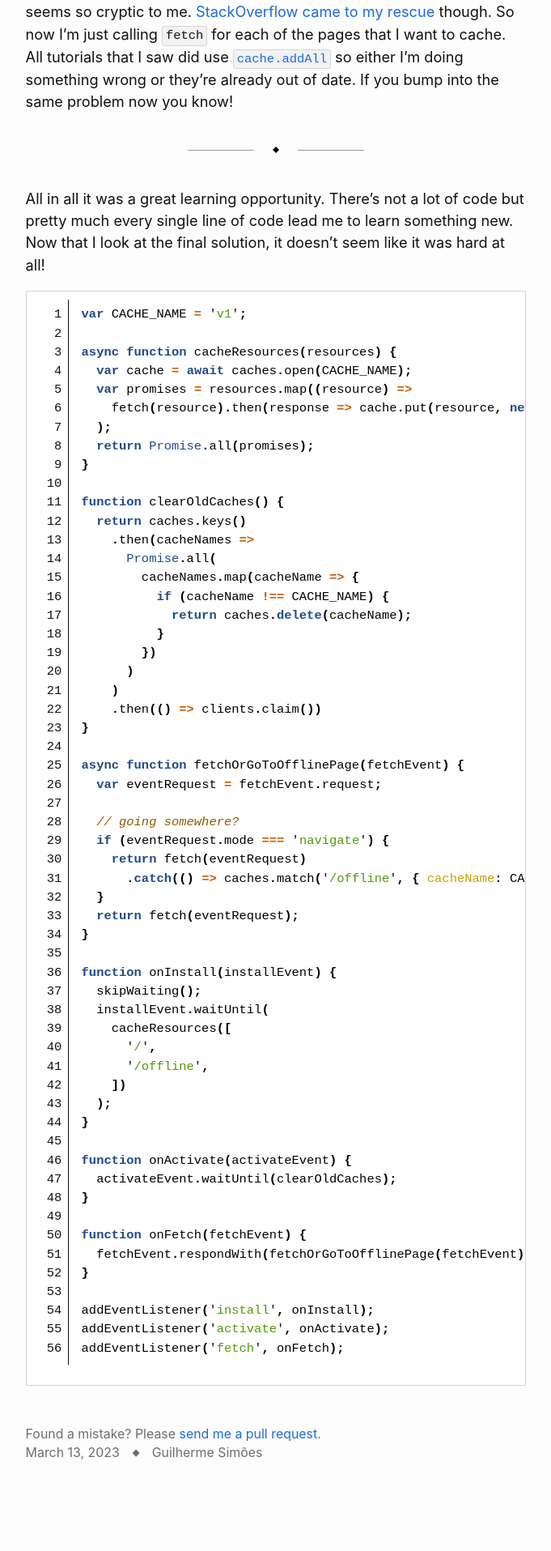
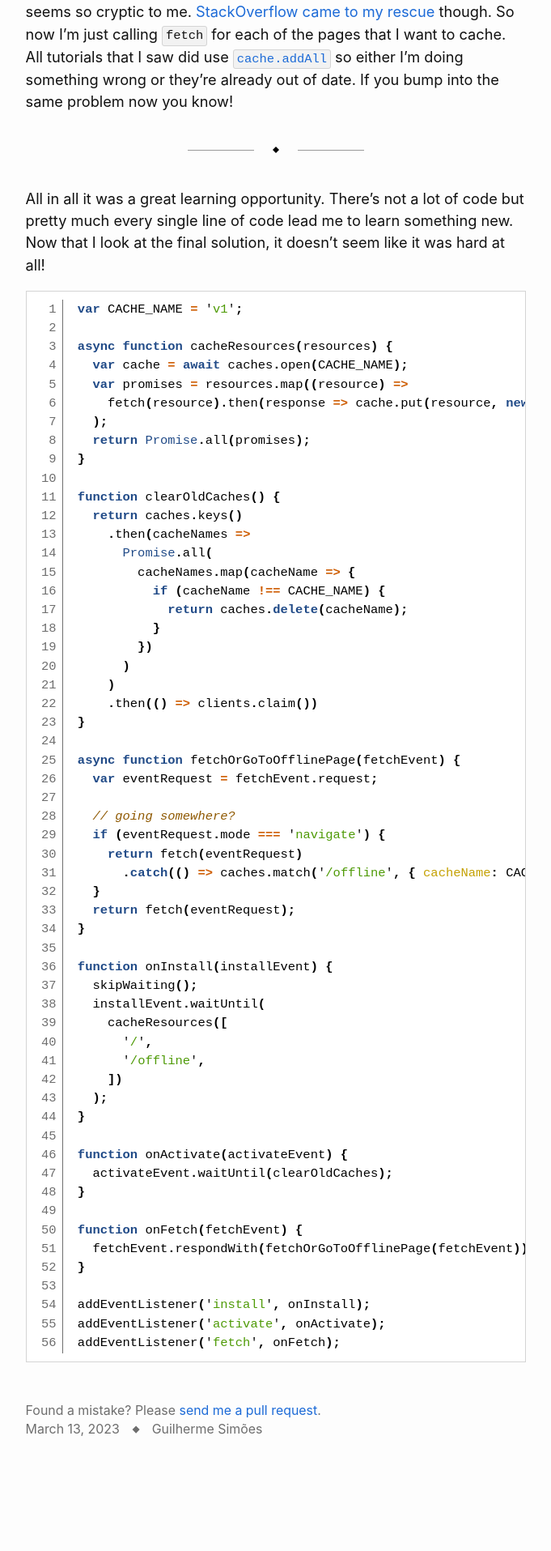
Before and after one commit to guilhermesimoes/guilhermesimoes.github.io, a Jekyll site: the page built from _posts/2023-03-13-this-blog-is-now-a-pwa.md, in a window 1280 px wide. Shown: the part 1800-3715 px from the top of the page at 81% size, without its empty margins (299-980 px from the left). Built offline with Jekyll 4.4.1, drawn with Linux system fonts in a browser that asks for light colours; after the commit the page ends 3687 px from its top, so only the background shows below that.

Commit message:
Fix gist source code padding

```diff
--- a/_sass/_block.scss
+++ b/_sass/_block.scss
@@ -1,4 +1,4 @@
-.block-embed, .block-source {
+.block-embed, .block-source figure {
   background-color: $embed-background-color;
   border: 1px solid $embed-border-color;
 }
--- a/_sass/_post.scss
+++ b/_sass/_post.scss
@@ -8,17 +8,6 @@
 .post {
   ul {
     list-style-image: diamond($viewBox: '-4 -5 8 8', $polygon: '0,-2 2,0 0,2 -2,0');
-  }
-
-  table {
-    margin: 0 auto;
-    border-collapse: collapse;
-    border: 2px solid $background-color;
-  }
-
-  th, td {
-    border: 1px solid $text-color;
-    padding: $spacing-unit * 0.5;
   }
 
   hr {
@@ -38,6 +27,16 @@
       content: diamond();
       background-color: $background-color;
       padding: 0 1em;
+    }
+  }
+
+  .post-table {
+    border-collapse: collapse;
+    border: 2px solid $background-color;
+
+    th, td {
+      border: 1px solid $text-color;
+      padding: $spacing-unit * 0.5;
     }
   }
 
--- a/_sass/_syntax-highlighting.scss
+++ b/_sass/_syntax-highlighting.scss
@@ -35,7 +35,10 @@
     padding-left: $spacing-unit;
   }
 
-  .lineno {
+  .gutter {
+    padding-right: $spacing-unit * 0.5;
+    border-right: 1px solid $muted-text-color;
+    color: $muted-text-color;
     text-align: right;
     user-select: none;
   }
--- a/_sass/_utils.scss
+++ b/_sass/_utils.scss
@@ -61,6 +61,10 @@
   }
 }
 
+.simple-centered-h {
+  margin: 0 auto;
+}
+
 .hidden {
   display: none;
 }
```
Also changed, not shown: _posts/2023-05-16-service-class-vs-service-module.md (+1 -0 lines).
